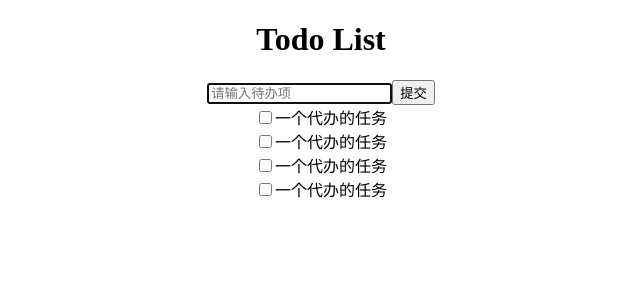
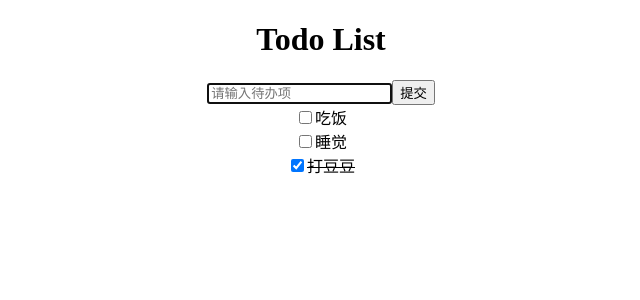
Before and after one commit to CanonNr/React-TodoList, a React (Create React App) app: page / in a window 1280 px wide. Shown: the top 300 px of the page, without its empty margins (319-959 px from the left). Built offline with nearby package versions, Linux system fonts and the light colour scheme.

Commit message:
任务列表动态渲染

```diff
--- a/src/App/App.js
+++ b/src/App/App.js
@@ -3,12 +3,26 @@ import Header from '../Header/Header.jsx';
 import Input from '../Input/Input';
 import TaskList from '../TaskList/TaskList';
 
+let taskList = [
+  {
+    "status":true,
+    "content":"吃饭"
+  },
+  {
+    "status":true,
+    "content":"睡觉"
+  },
+  {
+    "status":false,
+    "content":"打豆豆"
+  }
+]
 function App() {
   return (
     <div className="App">
       <Header/>
       <Input/>
-      <TaskList/>
+      <TaskList list={taskList}/>
     </div>
   );
 }
--- a/src/TaskList/Item.jsx
+++ b/src/TaskList/Item.jsx
@@ -1,16 +1,31 @@
 import React from "react";
 import "./Item.css";
 class Item extends React.Component {
-    constructor(props) {
-        super(props);
+    constructor(item,index) {
+        super(item,index)
         this.contentObject = null
+        this.checkObject = null
+        console.log(this.props.item)
         this.state = {
-            iscomplete : false
+            iscomplete : this.props.item.status,
+            content: this.props.item.content
+        }
+    }
+    componentDidMount(){
+        if(!this.state.iscomplete){
+            this.contentObject.style.textDecoration="line-through"  // 设置删除线
+            this.checkObject.checked = true // 初始化时按照原状态渲染复选按钮
+        }else{
+            this.contentObject.style.textDecoration="auto"          // 取消删除线
         }
     }
 
     setContentObject(e){
         this.contentObject = e
+    }
+
+    setCheckObject(e){
+        this.checkObject = e
     }
 
     completeFlag(e){
@@ -21,16 +36,18 @@ class Item extends React.Component {
         }else{
             // 取消完成
             this.setState({iscomplete:false})   // 设置完成状态,用于渲染复选框
-            this.contentObject.style.textDecoration="auto"          // 曲线删除线
+            this.contentObject.style.textDecoration="auto"          // 取消删除线
         }
     }
     render() {
         return (
             <div className="item">
                 <div>
-                    <input type="checkbox" onChange={e=>this.completeFlag(e)}/>
+                    <input type="checkbox"
+                        onChange={e=>this.completeFlag(e)}
+                        ref={e=>{this.setCheckObject(e)}}/>
                     <span className="content" ref={e=>this.setContentObject(e)}>
-                        一个代办的任务
+                        {this.state.content}
                     </span>
                 </div>
             </div>
--- a/src/TaskList/TaskList.jsx
+++ b/src/TaskList/TaskList.jsx
@@ -1,18 +1,25 @@
 import React from "react";
 import Item from "./Item";
 export default class TaskList extends React.Component {
-    constructor(props) {
-        super(props);
-        this.state = {  }
+    constructor(list) {
+        super(list);
+        this.state = {
+            taskList : list.list
+        }
+    }
+    getBomList(){
+        let result = []
+        console.log(this.state.taskList)
+        this.state.taskList.map((item,index)=>{
+            result[index] = <Item item={item} index={index} key={index}/>
+        })
+        return result
     }
     render() {
         return (
             <div>
-                <Item />
-                <Item />
-                <Item />
-                <Item />
+                {this.getBomList()}
             </div>
-         );
+        );
     }
 }
```
